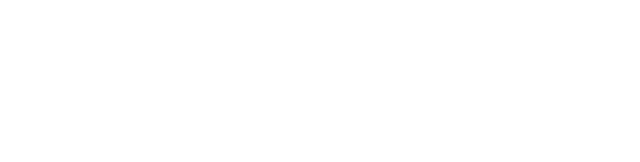
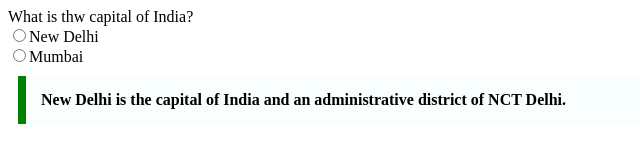
Before and after one commit to acciojob/trivia-piyushjain5350, a website: page main.html in a window 1280 px wide. Shown: the whole page, without its empty margins (0-640 px from the left). Drawn offline with Linux system fonts and the light colour scheme.

Commit message:
created a submission

```diff
--- a/main.html
+++ b/main.html
@@ -8,6 +8,10 @@
 
 <body>
 	<!-- the entire body must be written by student -->
+	<label for="capital">What is thw capital of India?</label><br>
+	<input type="radio" id="capital" name="capital" value="New Delhi"><label>New Delhi</label><br>
+	<input type="radio" id="capital" name="capital" value="Mumbai"><label>Mumbai</label>
+	<blockquote cite="https://en.wikipedia.org/wiki/New_Delhi">New Delhi is the capital of India and an administrative district of NCT Delhi.</blockquote>
     <script type="text/javascript" src="./script.js">
 </script>
 
--- a/styles.css
+++ b/styles.css
@@ -1,2 +1,10 @@
 
 /* Your CSS Code here. */
+blockquote{
+	max-width: 600px;
+	margin: 10px;
+	padding: 15px;
+	border-left: 8px solid green;
+	background-color: #f8fffe;
+	font-weight: bold;
+}
```
